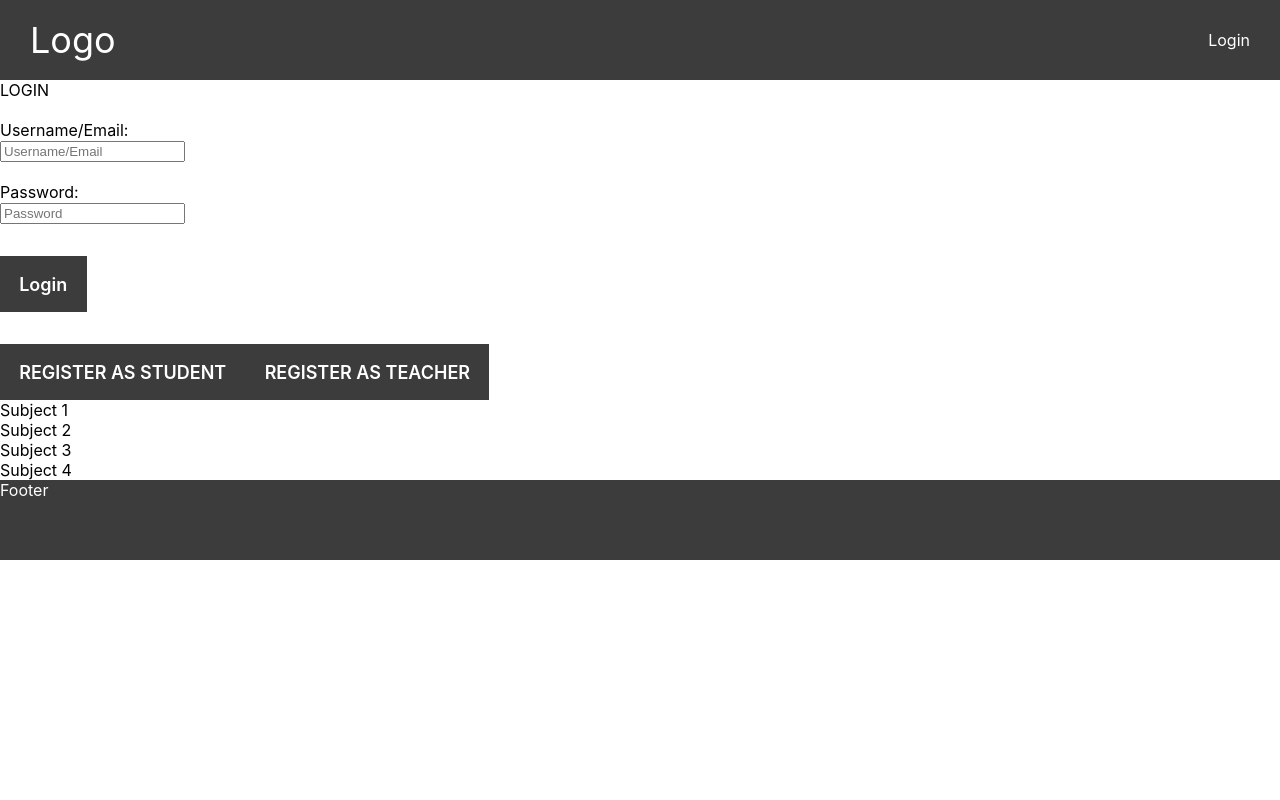
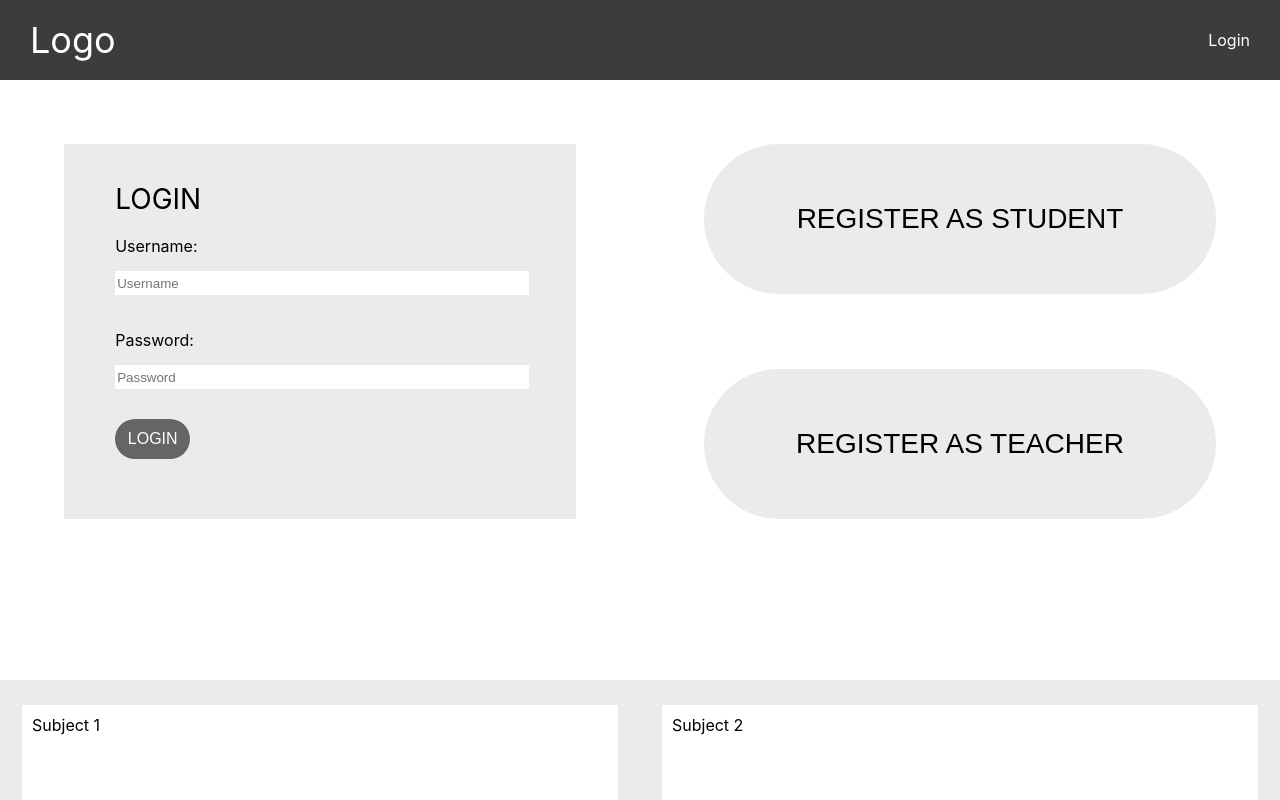
Before and after one commit to online-classroom/classroom, a React (Create React App) app: page / in a window 1280 px wide. Shown: the top 800 px of the page. Built offline with nearby package versions, Linux system fonts and the light colour scheme.

Commit message:
fixed merge conflict

```diff
--- a/src/Pages/Home/Home.js
+++ b/src/Pages/Home/Home.js
@@ -1,41 +1,31 @@
-import React,{useState} from 'react'
+import React from 'react'
 import './Home.scss'
-import PrimaryButton from '../../Components/Buttons/PrimaryButton';
-
 const Home =()=>{
-
-    const [username,setUsername] = useState('')
-    const [password,setPassword] = useState('')
-    window.setUsername = setUsername
-    window.setPassword = setPassword
-
-    const handleInput=(e)=>{
-        window[e.target.name](e.target.value)
-    }
-
     return(
+        <div className='home-container'>
             <div id='Home'>
                 <div className='login-container'>
                     <div className='login-content'>
                         <span className='login-title'>LOGIN</span>
                         <br/>
                         <br/>
-                    <span>Username/Email:</span>
+                        <span>Username:</span>
                         <br/>
-                    <input className='login-input' placeholder='Username/Email' value={username} name='setUsername' onChange={handleInput}/>
+                        <input className='login-input' placeholder='Username'/>
                         <br/>
                         <br/>
                         <span>Password:</span>
                         <br/>
-                    <input className='login-input' placeholder='Password' value={password} type='password' name='setPassword' onChange={handleInput}/>
+                        <input className='login-input' placeholder='Password'/>
                         <br/>
-                    <PrimaryButton>Login</PrimaryButton>
+                        <button className='login-button'>LOGIN</button>
                     </div>
                 </div>
                 <div className='register-buttons'>
                     <div className='register-button-container'>
-                    <PrimaryButton>REGISTER AS STUDENT</PrimaryButton>
-                    <PrimaryButton>REGISTER AS TEACHER</PrimaryButton>
+                        <button className='reg-button'>REGISTER AS STUDENT</button>
+                        <button className='reg-button'>REGISTER AS TEACHER</button>
+                    </div>
                 </div>
             </div>
             <div className='courses-container'>
@@ -47,5 +37,4 @@ const Home =()=>{
         </div>
     )
 }
-
 export default Home
--- a/src/Pages/Home/Home.scss
+++ b/src/Pages/Home/Home.scss
@@ -1,61 +1,76 @@
-@import './../../variables';
-
-
 .home-container{
     display: flex;
     flex-direction: column;
-
     #Home {
         width: 100%;
         height: 600px;
-        color: $accent3;
+        color: black;
         display: flex;
         justify-content: space-between;
-
         .login-container {
             width: 40vw;
             height: 375px;
             margin: 5vw 5vw;
-            background-color: $accent4;
-
+            background-color: rgb(235, 235, 235);
             .login-content{
                 margin: 7.5% 10%;
-
                 .login-title{
                     font-size: 28px;
                 }
-
                 .login-input{
                     width: 100%;
                     height: 22px;
                     border: none;
                     margin: 15px auto;
                 }
-
                 .login-button{
                     height: 40px;
                     border-radius: 25px;
                     width: 75px;
                     color: white;
-                    background-color: $accent1;
+                    background-color: rgb(101, 101, 101);
                     border: none;
                     font-size: 16px;
                     margin: 15px auto;
                 }
             }
         }
-
         .register-buttons {
             width: 40vw;
             height: 375px;
             margin: 5vw 5vw;
-
             .register-button-container{
                 height: 100%;
                 display: flex;
                 flex-direction: column;
                 justify-content: space-between;
+                .reg-button{
+                    height: 150px;
+                    border-radius: 75px;
+                    background-color: rgb(235, 235, 235);
+                    border: none;
+                    font-size: 28px;
+                }
+                .reg-button:hover{
+                    outline: none;
+                    text-decoration: none;
+                }
             }
         }
     }
+    .courses-container {
+        width: 100%;
+        display: flex;
+        justify-content: space-around;
+        flex-wrap: wrap;
+        background-color: rgb(235, 235, 235);
+        .subjects{
+            height: 200px;
+            width: 45%;
+            margin: 25px 5px;
+            // border: 1px solid black;
+            padding: 10px;
+            background-color: white;
+        }
+    }
 }
```
Lines whose indentation alone changed are shown as unchanged.
